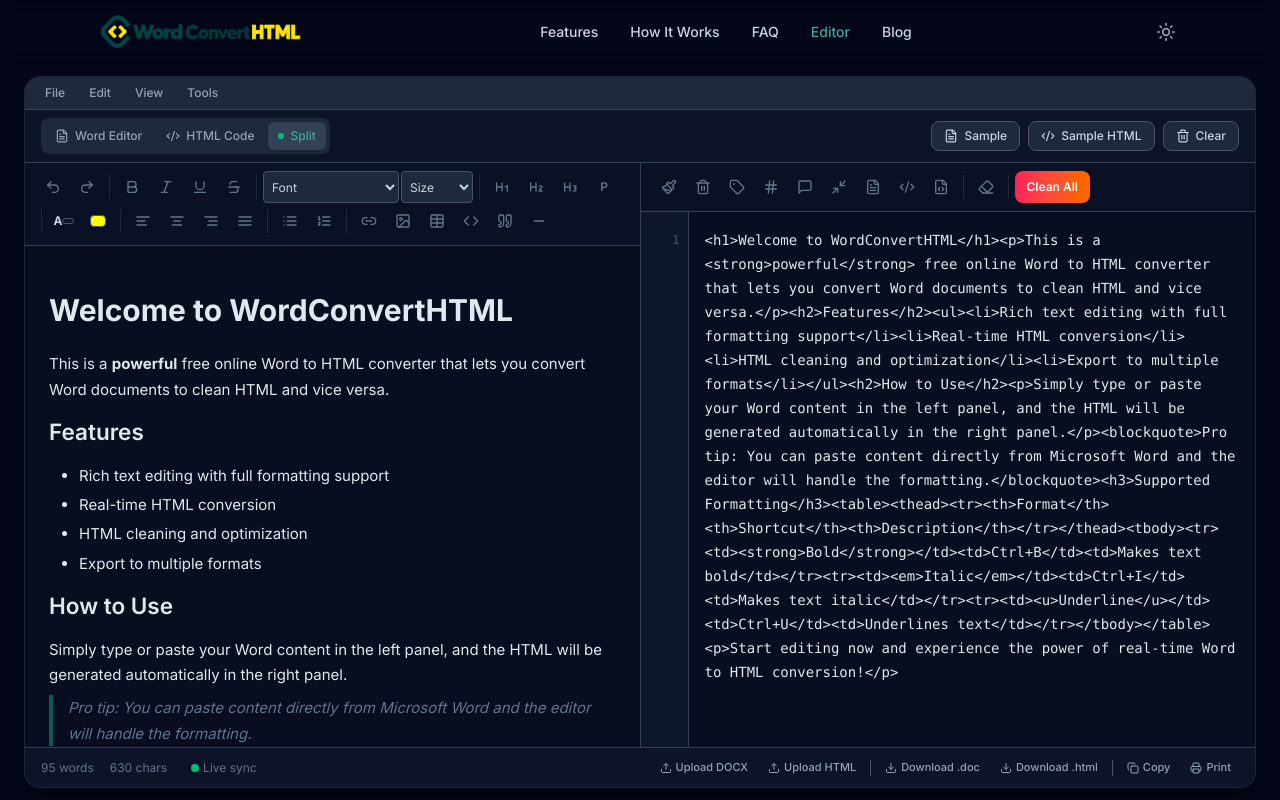
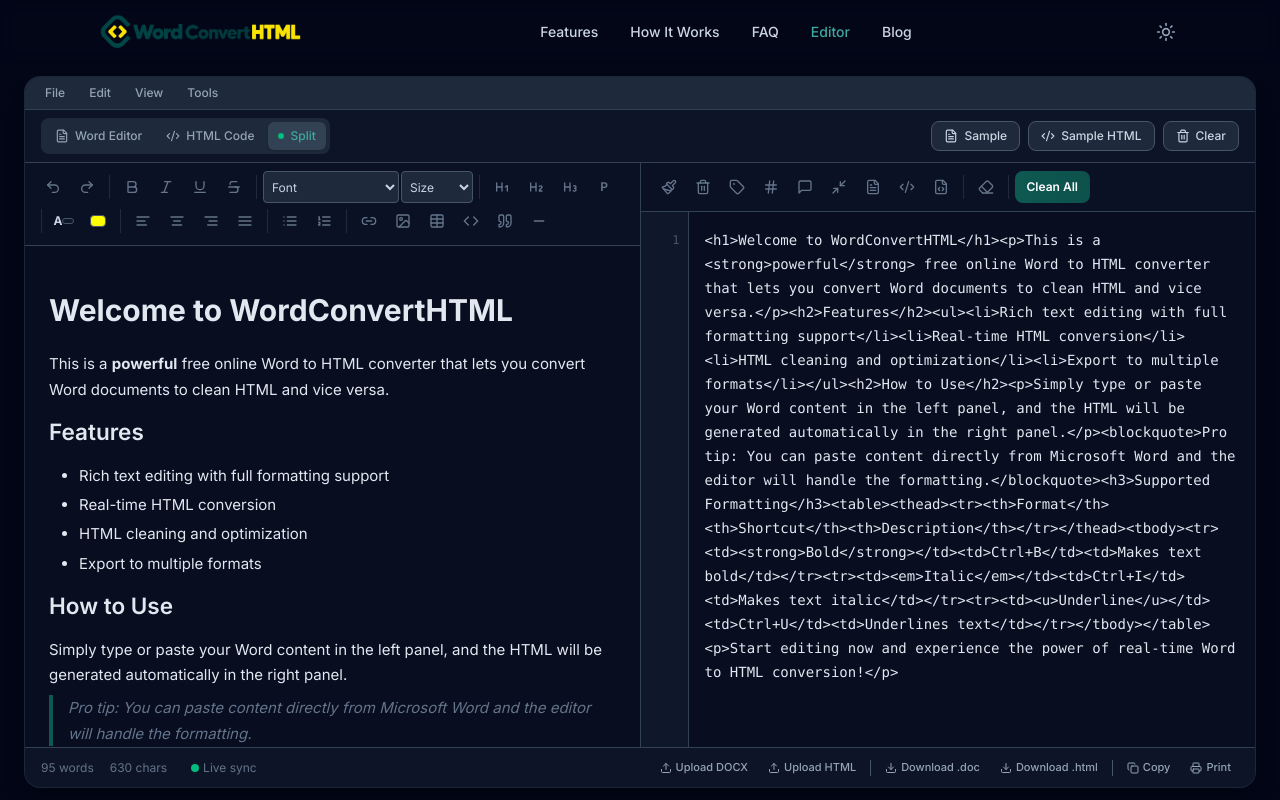
Before and after one commit to vmc-2805/WordHTML-, a React (Vite) app: page /editor in a window 1280 px wide. Built offline with nearby package versions, Linux system fonts and the light colour scheme.

Commit message:
btn design chnages

```diff
--- a/src/components/CleaningToolbar.jsx
+++ b/src/components/CleaningToolbar.jsx
@@ -19,7 +19,7 @@
 
 export default function CleaningToolbar({ onClean, onCleanAll, onFormat }) {
   return (
-    <div className="flex items-center gap-0.5 px-3 py-2 border-b border-slate-200 dark:border-surface-700 bg-slate-50 dark:bg-surface-900/50 overflow-x-auto whitespace-nowrap lg:flex-wrap lg:overflow-x-visible">
+    <div className="flex flex-wrap items-center gap-0.5 px-3 py-2 border-b border-slate-200 dark:border-surface-700 bg-slate-50 dark:bg-surface-900/50 overflow-visible whitespace-nowrap">
       <CleanButton onClick={() => onClean('inlineStyles')} title="Remove Inline Styles" icon={Paintbrush} color="text-amber-500" />
       <CleanButton onClick={() => onClean('emptyTags')} title="Remove Empty Tags" icon={Trash2} color="text-rose-500" />
       <CleanButton onClick={() => onClean('classes')} title="Remove Classes" icon={Tag} color="text-violet-500" />
@@ -40,7 +40,7 @@
         <button
           type="button"
           onClick={onCleanAll}
-          className="px-3 h-8 rounded-lg bg-gradient-to-r from-rose-500 to-orange-500 text-white text-xs font-semibold hover:from-rose-600 hover:to-orange-600 transition-all"
+          className="px-3 h-8 rounded-lg bg-gradient-to-r from-primary-500 to-primary-600 text-white text-xs font-semibold hover:from-primary-600 hover:to-primary-600 transition-all"
         >
           Clean All
         </button>
--- a/src/components/EditorToolbar.jsx
+++ b/src/components/EditorToolbar.jsx
@@ -240,7 +240,7 @@
   }
 
   return (
-    <div className="flex items-center gap-0.5 px-3 py-2 border-b border-slate-200 dark:border-surface-700 bg-slate-50 dark:bg-surface-900/50 overflow-x-auto whitespace-nowrap lg:flex-wrap lg:overflow-x-visible">
+    <div className="flex flex-wrap items-center gap-0.5 px-3 py-2 border-b border-slate-200 dark:border-surface-700 bg-slate-50 dark:bg-surface-900/50 overflow-visible whitespace-nowrap">
       <ToolButton onClick={() => exec('undo')} title="Undo">
         <Undo2 className="w-4 h-4" />
       </ToolButton>
--- a/src/index.css
+++ b/src/index.css
@@ -148,8 +148,9 @@
   .dark .toolbar-btn.active { background: rgba(14,89,82,0.2); color: #3fa89e; }
   .toolbar-divider { width: 1px; height: 24px; background: rgba(0,0,0,0.1); margin: 0 4px; }
   .dark .toolbar-divider { background: rgba(255,255,255,0.1); }
-  .tooltip-wrapper { position: relative; }
-  .tooltip-wrapper .tooltip-text { visibility: hidden; opacity: 0; position: absolute; bottom: 100%; left: 50%; transform: translateX(-50%); padding: 4px 8px; background: #1e293b; color: #e2e8f0; font-size: 11px; border-radius: 6px; white-space: nowrap; pointer-events: none; transition: opacity 0.15s ease; margin-bottom: 6px; z-index: 50; }
+  .tooltip-wrapper { position: relative; z-index: 0; }
+  .tooltip-wrapper:hover { z-index: 100; }
+  .tooltip-wrapper .tooltip-text { visibility: hidden; opacity: 0; position: absolute; top: 100%; bottom: auto; left: 50%; transform: translateX(-50%); padding: 4px 8px; background: #1e293b; color: #e2e8f0; font-size: 11px; border-radius: 6px; white-space: nowrap; pointer-events: none; transition: opacity 0.15s ease; margin-top: 6px; z-index: 100; }
   .dark .tooltip-wrapper .tooltip-text { background: #0f172a; }
   .tooltip-wrapper:hover .tooltip-text { visibility: visible; opacity: 1; }
 }
```
